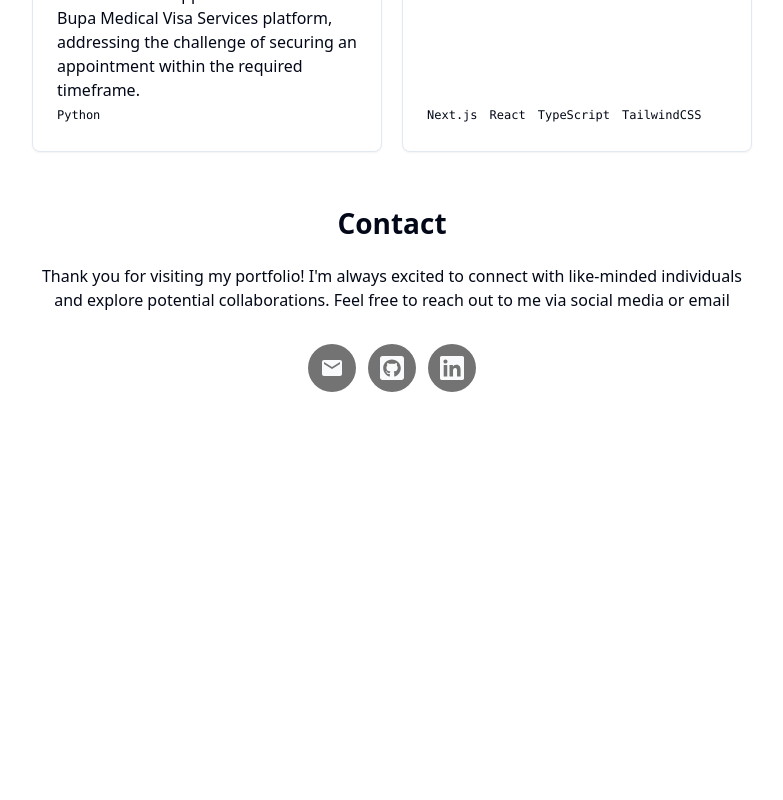
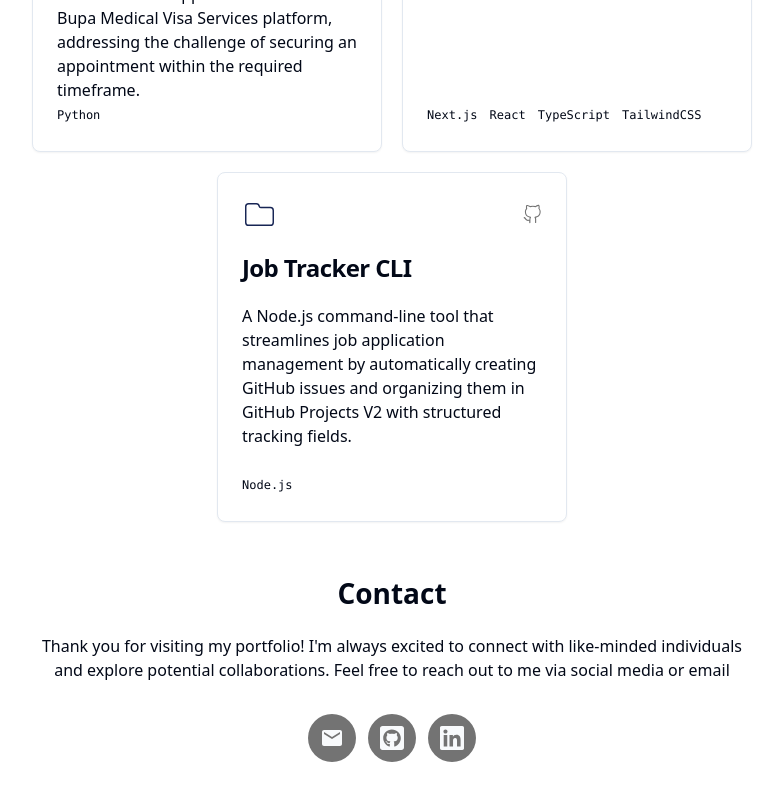
Before and after one commit to PeiChi-Hung/my-portfolio, a React (Vite) app: page / in a window 1280 px wide. Shown: the part 2475-3275 px from the top of the page, without its empty margins (248-1031 px from the left). Before the commit the page ends 2929 px from the top, so only its background shows below. Built offline with nearby package versions, Linux system fonts and the light colour scheme; a web font is replaced by a local one.

Commit message:
docs: update project data

```diff
--- a/src/data/projects.ts
+++ b/src/data/projects.ts
@@ -1,8 +1,8 @@
 interface projectType {
-  project_title: string
-  project_des: string
-  languages: string[]
-  link: string
+  project_title: string;
+  project_des: string;
+  languages: string[];
+  link: string;
 }
 
 export const project_data: projectType[] = [
@@ -20,4 +20,11 @@ export const project_data: projectType[] = [
     languages: ["Next.js", "React", "TypeScript", "TailwindCSS"],
     link: "https://github.com/PeiChi-Hung/booking-system",
   },
-]
+  {
+    project_title: "Job Tracker CLI",
+    project_des:
+      "A Node.js command-line tool that streamlines job application management by automatically creating GitHub issues and organizing them in GitHub Projects V2 with structured tracking fields.",
+    languages: ["Node.js"],
+    link: "https://github.com/PeiChi-Hung/job-tracker-cli",
+  },
+];
```
